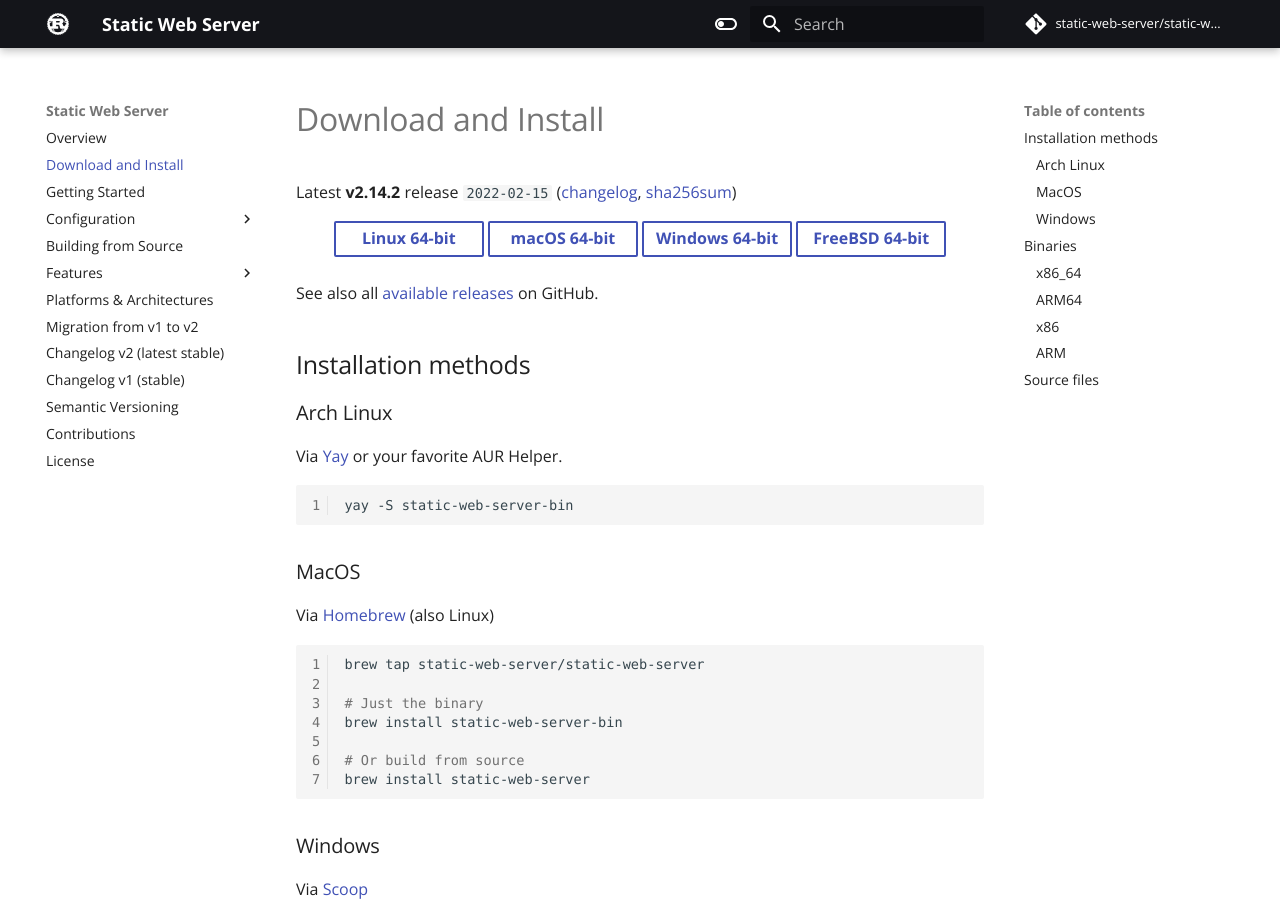
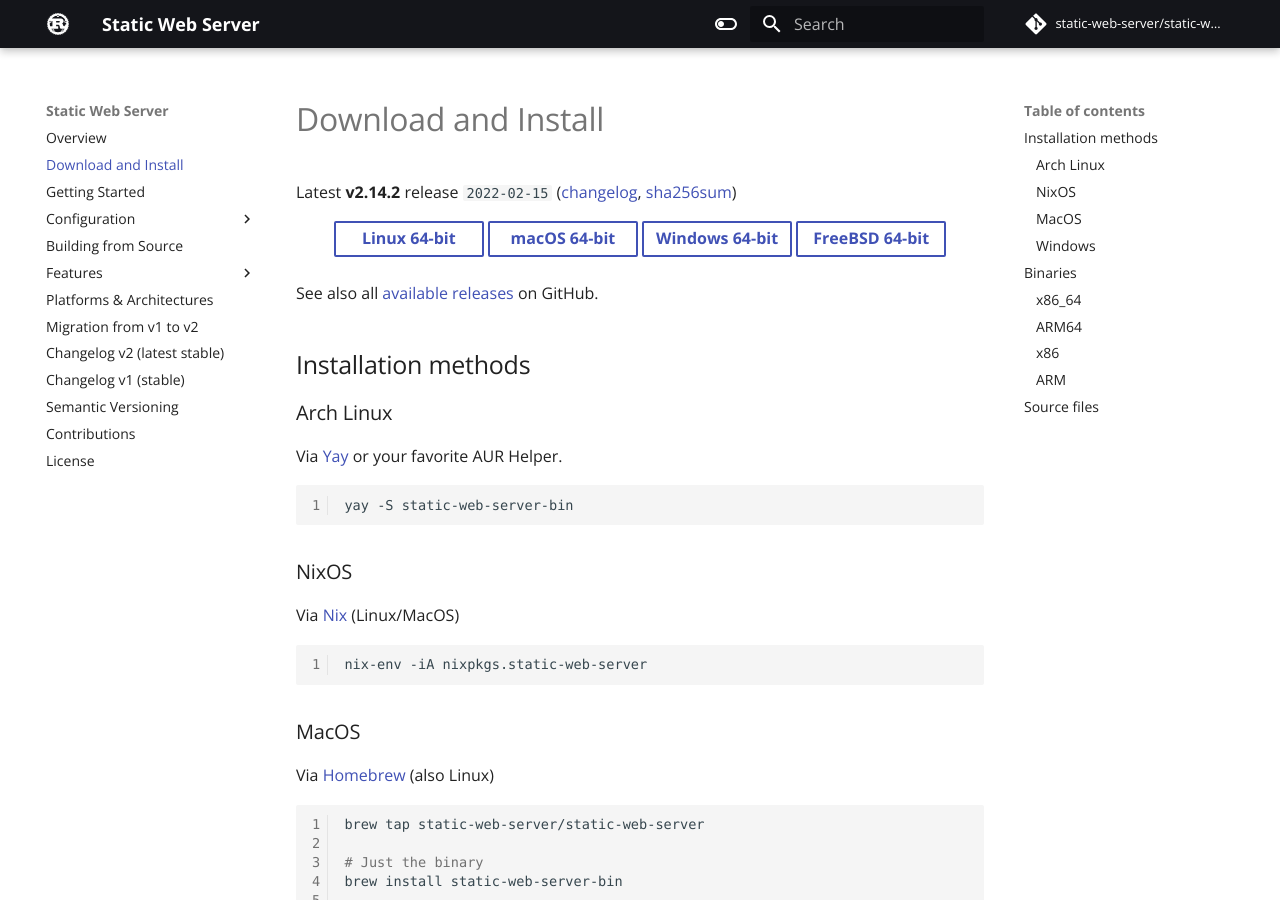
Before and after one commit to static-web-server/static-web-server, an MkDocs documentation site: the page built from docs/content/download-and-install.md, in a window 1280 px wide and 900 px high. Built offline with MkDocs 1.6.1 and Material for MkDocs 9.7.7, drawn with Linux system fonts in a browser that asks for light colours; some web fonts are replaced; comment, search, counter and statistics services are not loaded.

````diff
--- a/docs/content/download-and-install.md
+++ b/docs/content/download-and-install.md
@@ -20,6 +20,14 @@ Via [Yay](https://github.com/Jguer/yay) or your favorite AUR Helper.
 
 ```sh
 yay -S static-web-server-bin
+```
+
+### NixOS
+
+Via [Nix](https://github.com/NixOS/nix) (Linux/MacOS)
+
+```sh
+nix-env -iA nixpkgs.static-web-server
 ```
 
 ### MacOS
````
